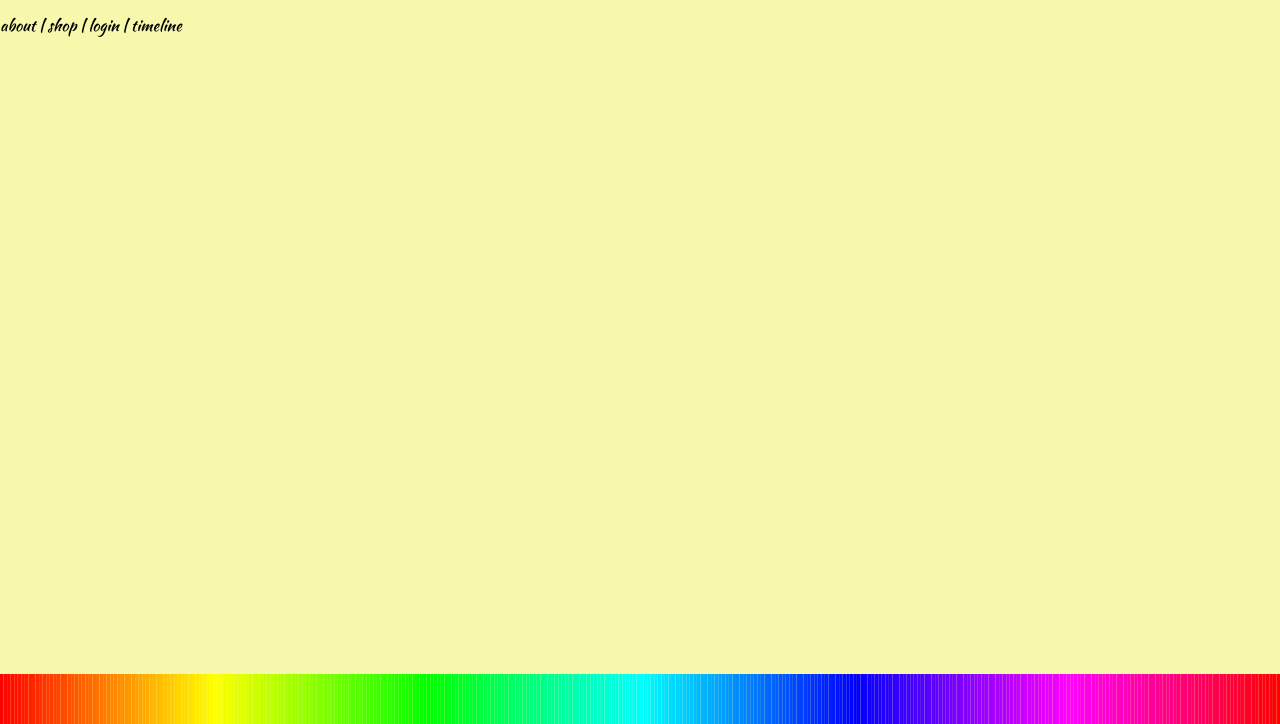
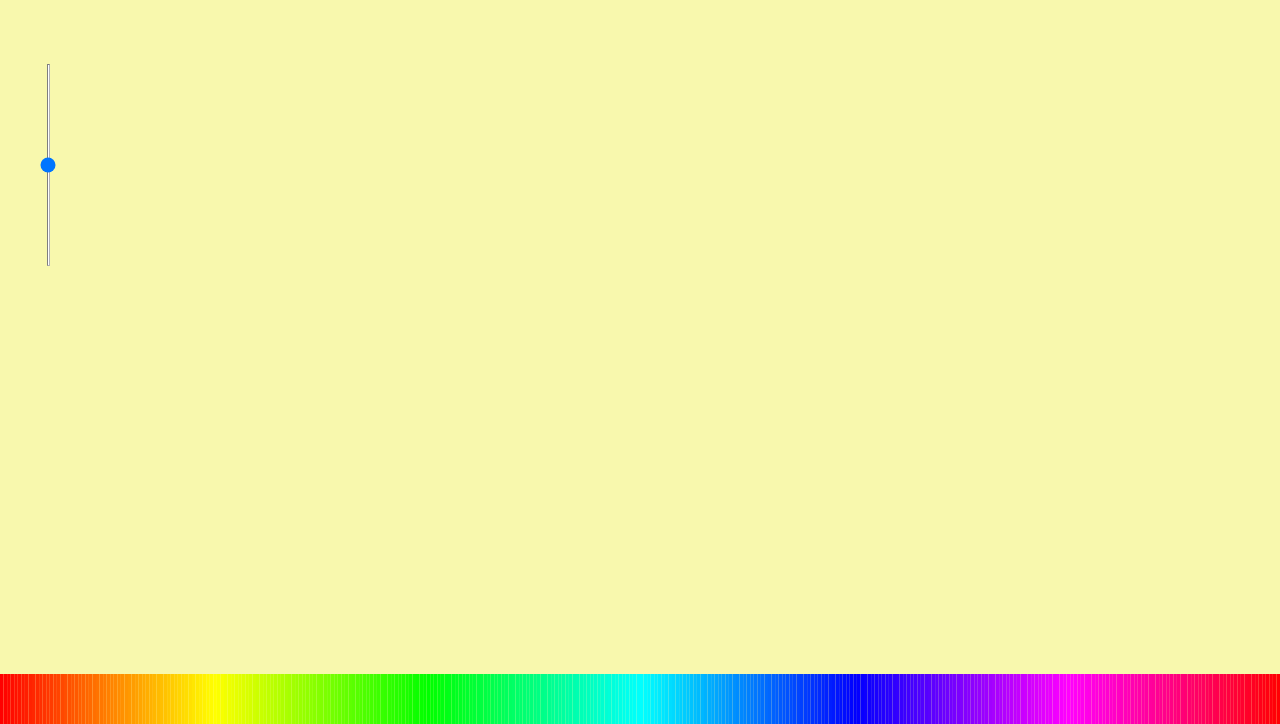
Before and after one commit to mariasagum/inkorporated, a plain HTML site: page index.html in a window 1280 px wide. Shown: the part 76-800 px from the top of the page. Drawn offline with nearby package versions, Linux system fonts and the light colour scheme.

Commit message:
fixed stuff added slidey

```diff
--- a/index.html
+++ b/index.html
@@ -22,7 +22,7 @@
 
       <canvas id="drawydrawdraw" width="490" height="220"></canvas>
       <script type="text/javascript" src="draw.js"></script>
-	  <a href=about.html>about</a>  |  <a href=shop.html>shop</a>  |  <a href=login.html>login</a>  |  <a href=timeline.html>timeline</a>
+	  <input type="range" name="points" id="points" value="50" min="0" max="100" oninput="console.log(this.value)">
 
     </body>
 </html>
--- a/style.css
+++ b/style.css
@@ -43,3 +43,14 @@ canvas {
     height: 150px;
     transform: translate(0px,100px) rotate(302deg) ;
 }
+input[type='range'] {
+    -webkit-appearance: none;
+   height: 1px;
+    width: 200px;
+    border: solid rgba(0,0,0,0.3) 1px;
+    border-bottom: solid rgba(0,0,0,0.5) 1px;
+    border-left: solid rgba(0,0,0,0.5) 1px;
+   -webkit-transform: rotate(90deg);
+    -webkit-transform-origin: top left;
+   margin: 50px;
+}
```
Also changed, not shown: draw.js (line endings or trailing spaces).
